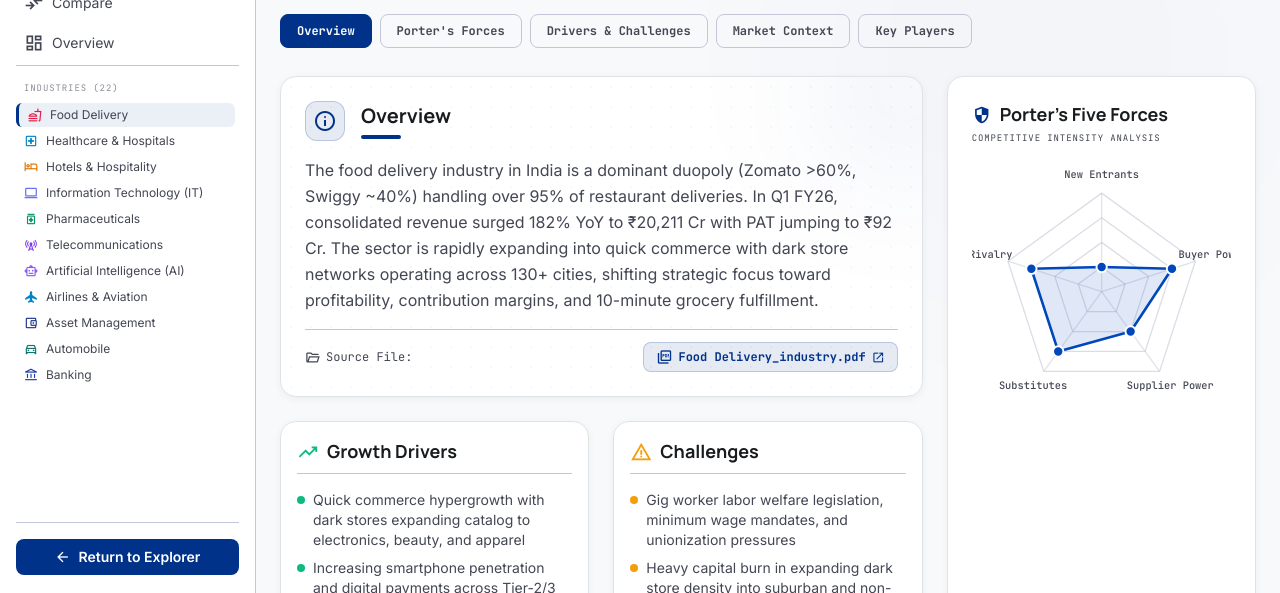
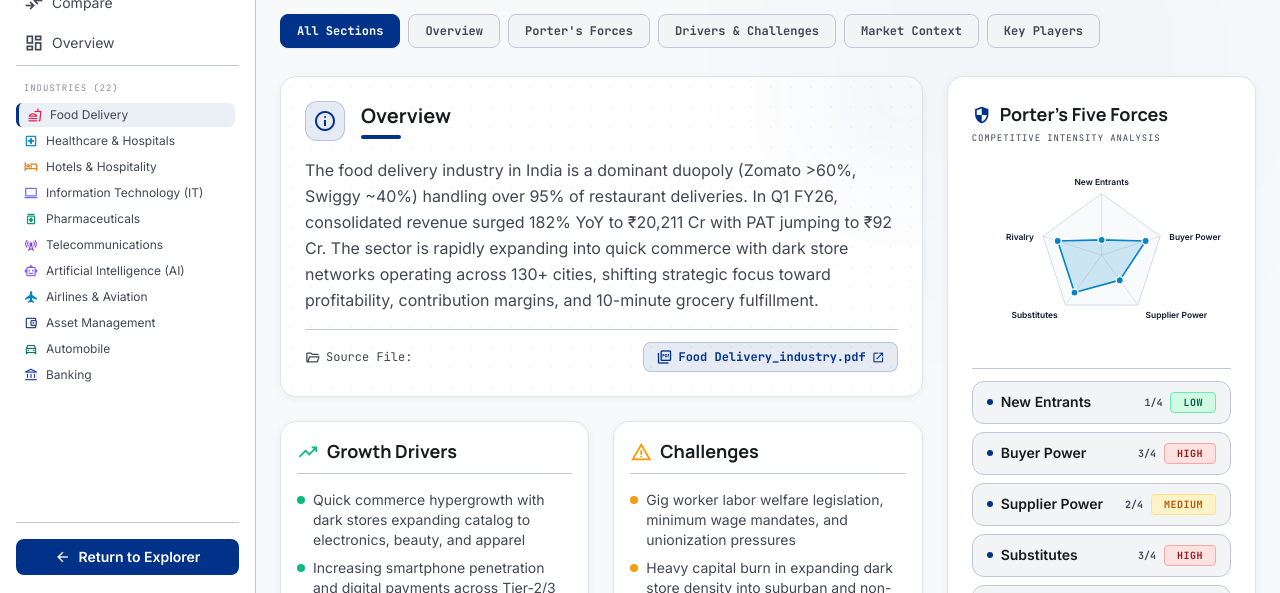
Before and after one commit to suryateja4104-stark/Industry-Analysis, a plain HTML site: page industry.html in a window 1280 px wide. Shown: the part 201-794 px from the top of the page. Drawn offline with nearby package versions, Linux system fonts and the light colour scheme.

Commit message:
fix: make sector tabs functional, prevent pentagon label clipping, and position forces directly below radar

```diff
--- a/industry.html
+++ b/industry.html
@@ -228,19 +228,20 @@
     </div>
 
     <!-- Tab Navigation -->
-    <div class="flex gap-sm mb-lg overflow-x-auto pb-1">
-      <button class="tab-btn active rounded-lg px-4 py-2 text-xs font-mono font-semibold border border-outline-variant" onclick="setTab('overview')">Overview</button>
-      <button class="tab-btn rounded-lg px-4 py-2 text-xs font-mono font-semibold border border-outline-variant text-on-surface-variant" onclick="setTab('forces')">Porter's Forces</button>
-      <button class="tab-btn rounded-lg px-4 py-2 text-xs font-mono font-semibold border border-outline-variant text-on-surface-variant" onclick="setTab('drivers')">Drivers & Challenges</button>
-      <button class="tab-btn rounded-lg px-4 py-2 text-xs font-mono font-semibold border border-outline-variant text-on-surface-variant" onclick="setTab('market')">Market Context</button>
-      <button class="tab-btn rounded-lg px-4 py-2 text-xs font-mono font-semibold border border-outline-variant text-on-surface-variant" onclick="setTab('players')">Key Players</button>
+    <div class="flex gap-sm mb-lg overflow-x-auto pb-1" id="sectionTabs">
+      <button class="tab-btn active rounded-lg px-4 py-2 text-xs font-mono font-bold border border-primary bg-primary text-white shadow-sm transition-all" data-tab="all" onclick="setTab('all')">All Sections</button>
+      <button class="tab-btn rounded-lg px-4 py-2 text-xs font-mono font-semibold border border-outline-variant text-on-surface-variant bg-surface-container-low hover:bg-surface-container-high transition-all" data-tab="overview" onclick="setTab('overview')">Overview</button>
+      <button class="tab-btn rounded-lg px-4 py-2 text-xs font-mono font-semibold border border-outline-variant text-on-surface-variant bg-surface-container-low hover:bg-surface-container-high transition-all" data-tab="forces" onclick="setTab('forces')">Porter's Forces</button>
+      <button class="tab-btn rounded-lg px-4 py-2 text-xs font-mono font-semibold border border-outline-variant text-on-surface-variant bg-surface-container-low hover:bg-surface-container-high transition-all" data-tab="drivers" onclick="setTab('drivers')">Drivers & Challenges</button>
+      <button class="tab-btn rounded-lg px-4 py-2 text-xs font-mono font-semibold border border-outline-variant text-on-surface-variant bg-surface-container-low hover:bg-surface-container-high transition-all" data-tab="market" onclick="setTab('market')">Market Context</button>
+      <button class="tab-btn rounded-lg px-4 py-2 text-xs font-mono font-semibold border border-outline-variant text-on-surface-variant bg-surface-container-low hover:bg-surface-container-high transition-all" data-tab="players" onclick="setTab('players')">Key Players</button>
     </div>
 
     <!-- Dashboard Grid -->
-    <div class="grid grid-cols-12 gap-gutter">
+    <div class="grid grid-cols-12 gap-gutter" id="dashboardGrid">
 
-      <!-- ── Left Column (8 cols) ── -->
-      <div class="col-span-12 lg:col-span-8 space-y-gutter">
+      <!-- ── Left Column ── -->
+      <div class="col-span-12 lg:col-span-8 space-y-gutter transition-all duration-300" id="mainColumn">
 
         <!-- Overview Panel -->
         <section id="tab-overview" class="glass-card p-lg rounded-2xl relative overflow-hidden section-appear">
@@ -319,22 +320,22 @@
 
       </div><!-- end left col -->
 
-      <!-- ── Right Pillar (4 cols) — Porter's Five Forces ── -->
-      <div class="col-span-12 lg:col-span-4">
-        <section id="tab-forces" class="glass-card p-lg rounded-2xl h-full flex flex-col section-appear sticky top-24">
+      <!-- ── Right Pillar — Porter's Five Forces ── -->
+      <div class="col-span-12 lg:col-span-4 transition-all duration-300" id="forcesColumn">
+        <section id="tab-forces" class="glass-card p-lg rounded-2xl flex flex-col section-appear sticky top-24">
           <div class="flex items-center gap-sm mb-xs">
             <span class="material-symbols-outlined text-primary text-[20px]">security</span>
             <h3 class="font-headline font-bold text-[18px]">Porter's Five Forces</h3>
           </div>
-          <p class="font-mono text-[9px] text-on-surface-variant uppercase tracking-widest mb-md">Competitive intensity analysis</p>
+          <p class="font-mono text-[9px] text-on-surface-variant uppercase tracking-widest mb-2">Competitive intensity analysis</p>
 
-          <!-- Radar Chart SVG -->
-          <div class="relative w-full aspect-square mb-md flex items-center justify-center">
-            <svg id="radarSvg" class="w-full h-full" viewBox="0 0 200 200"></svg>
+          <!-- Radar Chart Pentagon -->
+          <div class="relative w-full flex items-center justify-center py-1">
+            <svg id="radarSvg" class="w-full max-w-[380px] h-auto" viewBox="0 0 400 300"></svg>
           </div>
 
-          <!-- Force Intensity List -->
-          <div class="space-y-sm mt-auto" id="forceList"></div>
+          <!-- Force Intensity List — Directly below the pentagon -->
+          <div class="space-y-2 mt-3 pt-3 border-t border-outline-variant" id="forceList"></div>
         </section>
       </div>
 
@@ -368,34 +369,77 @@
 <script src="js/chart.js"></script>
 <script>
 // ── Tab system ──────────────────────────────────────────────────
-let activeTab = 'overview';
+let activeTab = 'all';
 
 function setTab(tab) {
   activeTab = tab;
   document.querySelectorAll('.tab-btn').forEach(b => {
-    b.classList.remove('active');
-    b.classList.add('text-on-surface-variant');
-    b.classList.remove('text-white');
+    if (b.getAttribute('data-tab') === tab) {
+      b.className = 'tab-btn active rounded-lg px-4 py-2 text-xs font-mono font-bold border border-primary bg-primary text-white shadow-sm transition-all';
+    } else {
+      b.className = 'tab-btn rounded-lg px-4 py-2 text-xs font-mono font-semibold border border-outline-variant text-on-surface-variant bg-surface-container-low hover:bg-surface-container-high transition-all';
+    }
   });
-  const clicked = [...document.querySelectorAll('.tab-btn')]
-    .find(b => b.getAttribute('onclick') === `setTab('${tab}')`);
-  if (clicked) {
-    clicked.classList.add('active');
-    clicked.classList.remove('text-on-surface-variant');
+
+  const overviewSec = document.getElementById('tab-overview');
+  const driversSec = document.getElementById('tab-drivers');
+  const marketSec = document.getElementById('tab-market');
+  const playersSec = document.getElementById('tab-players');
+  const forcesCol = document.getElementById('forcesColumn');
+  const mainCol = document.getElementById('mainColumn');
+
+  if (!overviewSec || !driversSec || !marketSec || !playersSec || !forcesCol || !mainCol) return;
+
+  // Reset displays
+  overviewSec.classList.add('hidden');
+  driversSec.classList.add('hidden');
+  marketSec.classList.add('hidden');
+  playersSec.classList.add('hidden');
+  forcesCol.classList.remove('hidden');
+
+  if (tab === 'all') {
+    mainCol.className = 'col-span-12 lg:col-span-8 space-y-gutter transition-all duration-300';
+    forcesCol.className = 'col-span-12 lg:col-span-4 block transition-all duration-300';
+    overviewSec.classList.remove('hidden');
+    driversSec.classList.remove('hidden');
+    marketSec.classList.remove('hidden');
+    playersSec.classList.remove('hidden');
+  } else if (tab === 'overview') {
+    mainCol.className = 'col-span-12 lg:col-span-8 space-y-gutter transition-all duration-300';
+    forcesCol.className = 'col-span-12 lg:col-span-4 block transition-all duration-300';
+    overviewSec.classList.remove('hidden');
+  } else if (tab === 'forces') {
+    mainCol.className = 'col-span-12 lg:col-span-5 space-y-gutter transition-all duration-300';
+    forcesCol.className = 'col-span-12 lg:col-span-7 block transition-all duration-300';
+    overviewSec.classList.remove('hidden');
+    forcesCol.scrollIntoView({ behavior: 'smooth', block: 'nearest' });
+  } else if (tab === 'drivers') {
+    mainCol.className = 'col-span-12 space-y-gutter transition-all duration-300';
+    forcesCol.className = 'col-span-12 hidden';
+    driversSec.classList.remove('hidden');
+  } else if (tab === 'market') {
+    mainCol.className = 'col-span-12 space-y-gutter transition-all duration-300';
+    forcesCol.className = 'col-span-12 hidden';
+    marketSec.classList.remove('hidden');
+  } else if (tab === 'players') {
+    mainCol.className = 'col-span-12 space-y-gutter transition-all duration-300';
+    forcesCol.className = 'col-span-12 hidden';
+    playersSec.classList.remove('hidden');
   }
 }
 
 // ── Porter Force Badge ───────────────────────────────────────────
 function forceBadgeClass(label) {
-  const clean = label.replace(' ', '-');
+  const clean = (label || '').toUpperCase().replace(/\s+/g, '-');
   return `force-badge-${clean}`;
 }
 
 // ── Render Industry Data ─────────────────────────────────────────
 function renderIndustry(ind) {
   // Meta
-  document.title = `${ind.name} | AutoIntel Pro`;
-  document.getElementById('pageTitle').textContent = `${ind.name} | AutoIntel Pro`;
+  document.title = `${ind.name} | Industry Tracker — Sector Intelligence`;
+  const pageTitleEl = document.getElementById('pageTitle');
+  if (pageTitleEl) pageTitleEl.textContent = `${ind.name} | Industry Tracker`;
   document.getElementById('headerTitle').textContent = `${ind.name} — Sector Intelligence`;
   document.getElementById('industryName').textContent = ind.name;
   document.getElementById('sectorBadge').textContent = ind.sector;
@@ -443,7 +487,7 @@ function renderIndustry(ind) {
     </span>
   `).join('');
 
-  // Porter's Five Forces list
+  // Porter's Five Forces list (Directly below pentagon)
   const forceList = document.getElementById('forceList');
   const forces = [
     { label: 'New Entrants',   key: 'newEntrants' },
@@ -453,12 +497,19 @@ function renderIndustry(ind) {
     { label: 'Rivalry',        key: 'rivalry' },
   ];
   forceList.innerHTML = forces.map(f => {
-    const label = ind.porterLabels[f.key];
+    const label = ind.porterLabels[f.key] || 'Medium';
+    const val = ind.porterForces[f.key] || 2;
     const badgeClass = forceBadgeClass(label);
     return `
-      <div class="flex justify-between items-center p-sm rounded-lg bg-surface-container-low border border-outline-variant hover:bg-surface-container-high transition-colors">
-        <span class="text-sm text-on-surface font-body">${f.label}</span>
-        <span class="text-[10px] font-bold font-mono px-2 py-0.5 rounded border ${badgeClass}">${label}</span>
+      <div class="flex justify-between items-center px-3.5 py-2.5 rounded-xl bg-surface-container-low border border-outline-variant hover:bg-surface-container-high transition-colors">
+        <div class="flex items-center gap-2">
+          <span class="w-1.5 h-1.5 rounded-full bg-primary flex-shrink-0"></span>
+          <span class="text-sm font-semibold text-on-surface font-body">${f.label}</span>
+        </div>
+        <div class="flex items-center gap-2">
+          <span class="text-[10px] font-mono text-on-surface-variant font-semibold">${val}/4</span>
+          <span class="text-[10px] font-bold font-mono px-3 py-0.5 rounded border tracking-wider ${badgeClass}">${label.toUpperCase()}</span>
+        </div>
       </div>
     `;
   }).join('');
--- a/js/chart.js
+++ b/js/chart.js
@@ -10,12 +10,16 @@ const RadarChart = {
    */
   render(svg, forces) {
     svg.innerHTML = '';
-    const cx = 100, cy = 100, maxR = 76;
+
+    // Spacious viewBox (400x300) guarantees no label clipping with ample margins on all 4 sides
+    svg.setAttribute('viewBox', '0 0 400 300');
+
+    const cx = 200, cy = 150, maxR = 95;
     const levels = 4;
 
     // Pentagon angle offsets (top = New Entrants, clockwise)
     const angles = [
-      -Math.PI / 2,                          // top    — New Entrants
+      -Math.PI / 2,                          // top — New Entrants
       -Math.PI / 2 + (2 * Math.PI * 1 / 5), // top-right — Buyer Power
       -Math.PI / 2 + (2 * Math.PI * 2 / 5), // bottom-right — Supplier Power
       -Math.PI / 2 + (2 * Math.PI * 3 / 5), // bottom-left — Substitutes
@@ -23,11 +27,11 @@ const RadarChart = {
     ];
 
     const forceValues = [
-      forces.newEntrants,
-      forces.buyerPower,
-      forces.supplierPower,
-      forces.substitutes,
-      forces.rivalry,
+      forces.newEntrants || 2,
+      forces.buyerPower || 2,
+      forces.supplierPower || 2,
+      forces.substitutes || 2,
+      forces.rivalry || 2,
     ];
 
     // ── Grid Rings ──────────────────────────────────────────────
@@ -38,11 +42,12 @@ const RadarChart = {
         y: cy + r * Math.sin(a),
       }));
       const polygon = this._createSVGEl('polygon', {
-        points: pts.map(p => `${p.x},${p.y}`).join(' '),
-        fill: 'none',
-        stroke: '#c3c6d6',
-        'stroke-width': '1',
-        opacity: '0.6',
+        points: pts.map(p => `${p.x.toFixed(1)},${p.y.toFixed(1)}`).join(' '),
+        fill: l === levels ? '#f8fafc' : 'none',
+        stroke: '#cbd5e1',
+        'stroke-width': l === levels ? '1.5' : '1',
+        'stroke-dasharray': l < levels ? '3 3' : 'none',
+        opacity: '0.85',
       });
       svg.appendChild(polygon);
     }
@@ -53,9 +58,9 @@ const RadarChart = {
         x1: cx, y1: cy,
         x2: cx + maxR * Math.cos(a),
         y2: cy + maxR * Math.sin(a),
-        stroke: '#c3c6d6',
-        'stroke-width': '1',
-        opacity: '0.5',
+        stroke: '#cbd5e1',
+        'stroke-width': '1.2',
+        opacity: '0.8',
       });
       svg.appendChild(line);
     });
@@ -70,10 +75,10 @@ const RadarChart = {
     });
 
     const dataPolygon = this._createSVGEl('polygon', {
-      points: dataPts.map(p => `${p.x},${p.y}`).join(' '),
-      fill: 'rgba(0, 71, 187, 0.12)',
-      stroke: '#0047bb',
-      'stroke-width': '2',
+      points: dataPts.map(p => `${p.x.toFixed(1)},${p.y.toFixed(1)}`).join(' '),
+      fill: 'rgba(2, 132, 199, 0.18)',
+      stroke: '#0284c7',
+      'stroke-width': '2.5',
       'stroke-linejoin': 'round',
     });
     svg.appendChild(dataPolygon);
@@ -81,31 +86,38 @@ const RadarChart = {
     // ── Data Points ─────────────────────────────────────────────
     dataPts.forEach(p => {
       const dot = this._createSVGEl('circle', {
-        cx: p.x, cy: p.y, r: '4',
-        fill: '#0047bb',
+        cx: p.x.toFixed(1), cy: p.y.toFixed(1), r: '5.5',
+        fill: '#0284c7',
         stroke: '#ffffff',
-        'stroke-width': '1.5',
+        'stroke-width': '2',
       });
       svg.appendChild(dot);
     });
 
-    // ── Axis Labels ─────────────────────────────────────────────
-    const labels = ['New Entrants', 'Buyer Power', 'Supplier Power', 'Substitutes', 'Rivalry'];
-    const labelR = maxR + 14;
+    // ── Axis Labels (High contrast, bold, perfectly padded) ──────
+    const labelConfigs = [
+      { text: 'New Entrants',   anchor: 'middle', dx: 0,   dy: -18 },
+      { text: 'Buyer Power',    anchor: 'start',  dx: 14,  dy: 2 },
+      { text: 'Supplier Power', anchor: 'start',  dx: 12,  dy: 16 },
+      { text: 'Substitutes',    anchor: 'end',    dx: -12, dy: 16 },
+      { text: 'Rivalry',        anchor: 'end',    dx: -14, dy: 2 },
+    ];
 
-    labels.forEach((label, i) => {
-      const lx = cx + labelR * Math.cos(angles[i]);
-      const ly = cy + labelR * Math.sin(angles[i]);
+    labelConfigs.forEach((cfg, i) => {
+      const edgeX = cx + maxR * Math.cos(angles[i]);
+      const edgeY = cy + maxR * Math.sin(angles[i]);
+
       const text = this._createSVGEl('text', {
-        x: lx, y: ly,
-        'text-anchor': 'middle',
-        'dominant-baseline': 'middle',
-        fill: '#434653',
-        'font-size': '8',
-        'font-family': 'JetBrains Mono, monospace',
-        'font-weight': '500',
+        x: (edgeX + cfg.dx).toFixed(1),
+        y: (edgeY + cfg.dy).toFixed(1),
+        'text-anchor': cfg.anchor,
+        'dominant-baseline': 'central',
+        fill: '#0f172a',
+        'font-size': '13',
+        'font-family': 'Inter, system-ui, -apple-system, sans-serif',
+        'font-weight': '700',
       });
-      text.textContent = label;
+      text.textContent = cfg.text;
       svg.appendChild(text);
     });
   },
```
